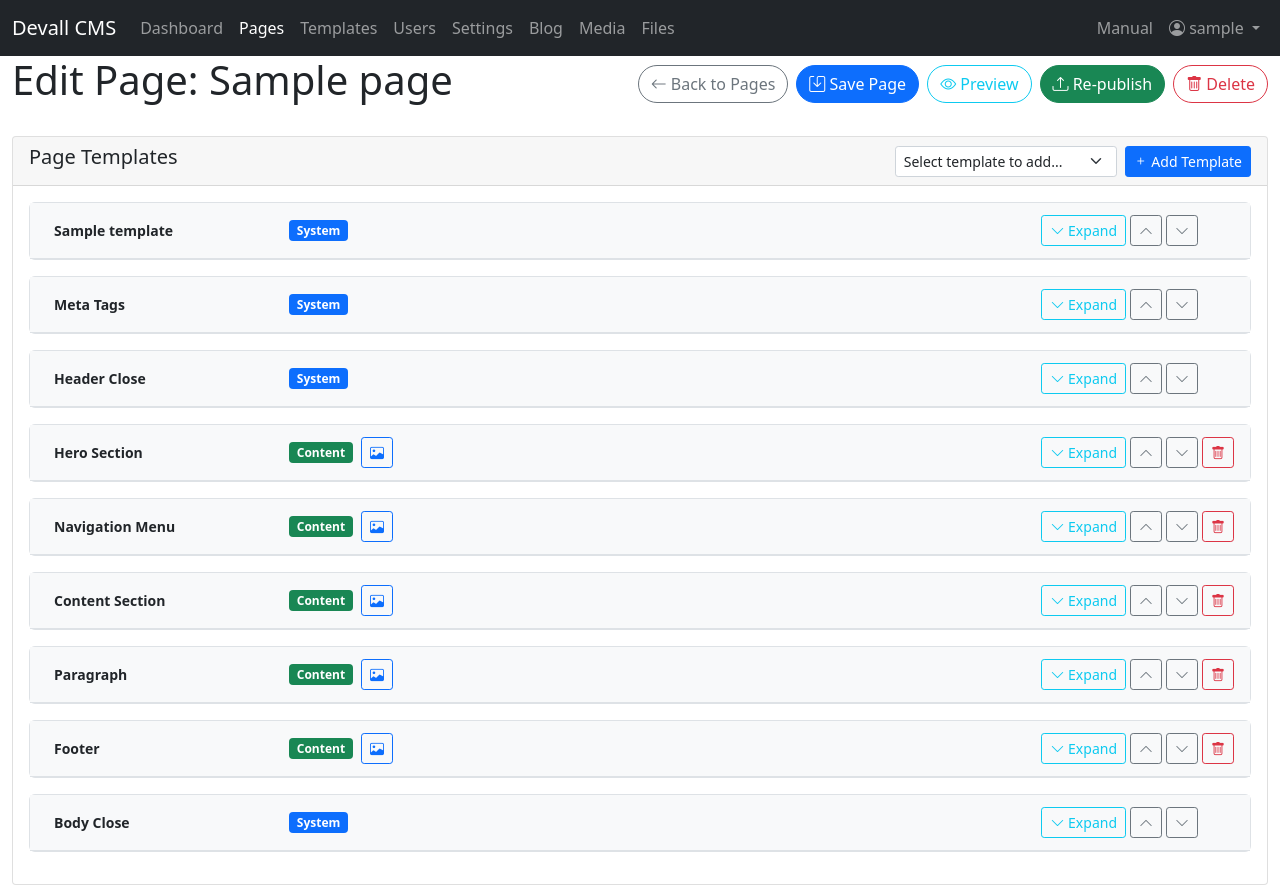
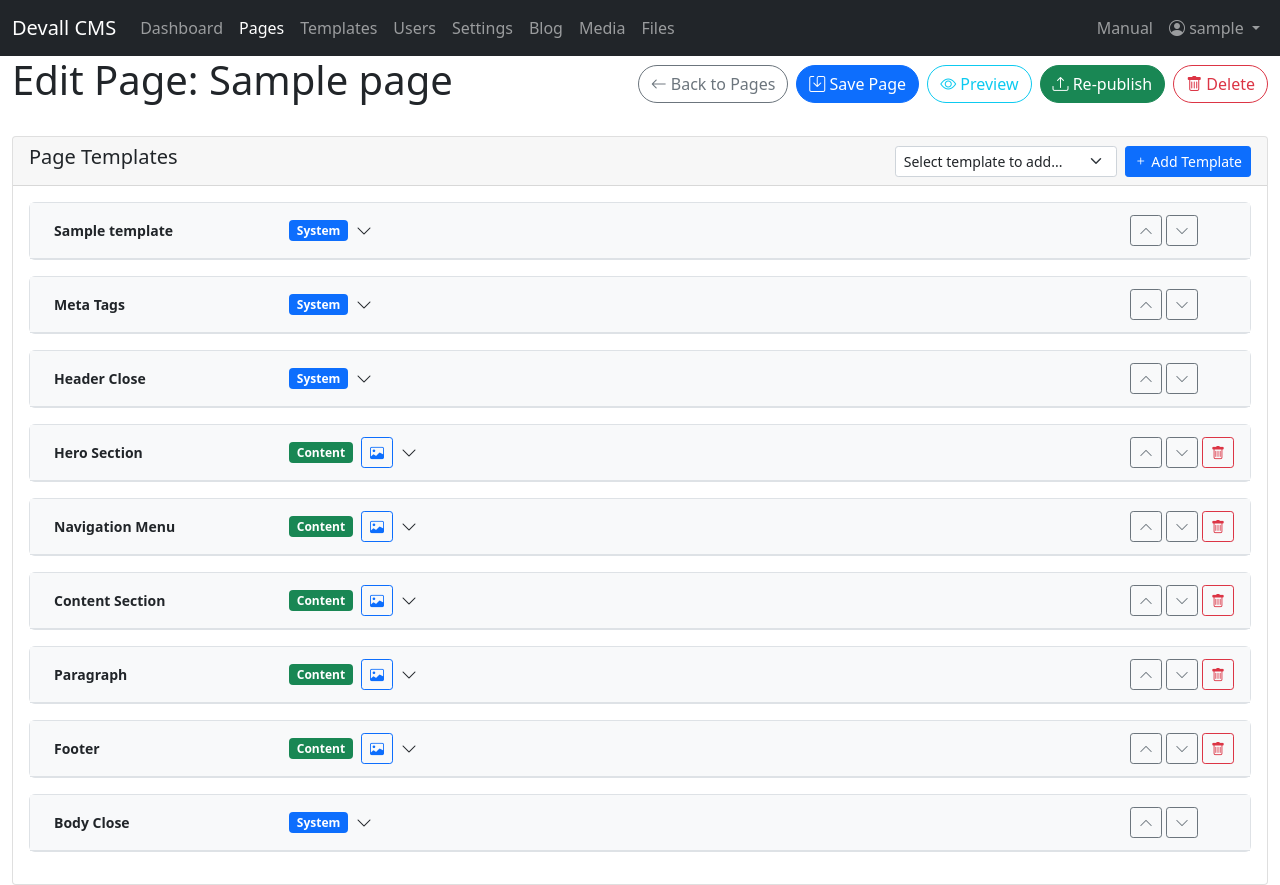
Before and after one commit to oskarst/freedomCms, a Flask app: page /admin/pages/1/edit in a window 1280 px wide. Run offline with Flask 3, Linux system fonts and the light colour scheme; the visitor is signed in with stand-in values (Sample User, id 1); data comes from the database, SQL or seed files in the repository; tables that the repository leaves empty hold one stand-in row (values such as "Sample post").

Commit message:
Changed expand functionality

```diff
--- a/cms/templates/pages/edit.html
+++ b/cms/templates/pages/edit.html
@@ -60,12 +60,12 @@
                         <div id="templateBlocks">
                             {% for pt in page_templates %}
                             <div class="template-block mb-3 system-block-{{ pt.category }}" id="block-{{ pt.id }}">
-                                <div class="template-block-header">
+                                <div class="template-block-header" onclick="toggleBlockContent({{ pt.id }})" style="cursor: pointer;">
                                     <div class="d-flex justify-content-between align-items-center w-100">
                                         <div class="d-flex align-items-center">
                                             <input type="text" class="form-control form-control-sm border-0 bg-transparent fw-bold"
                                                    name="title_{{ pt.id }}" value="{{ pt.custom_title or pt.title }}"
-                                                   placeholder="{{ pt.title }}" style="width: auto; min-width: 150px;">
+                                                   placeholder="{{ pt.title }}" style="width: auto; min-width: 150px;" onclick="event.stopPropagation();">
                                             {% set template_count = page_templates | selectattr('template_id', 'equalto', pt.template_id) | list | length %}
                                             {% if template_count > 1 %}
                                                 {% set instance_num = page_templates[:loop.index] | selectattr('template_id', 'equalto', pt.template_id) | list | length %}
@@ -73,24 +73,22 @@
                                             {% endif %}
                                             <span class="badge bg-{{ 'primary' if pt.category == 'system' else 'success' }} ms-2">{{ pt.category.title() }}</span>
                                             {% if pt.category != 'system' %}
-                                            <button type="button" class="btn btn-sm btn-outline-primary ms-2" title="Insert Media" onclick="openMediaPicker('template_{{ pt.id }}')">
+                                            <button type="button" class="btn btn-sm btn-outline-primary ms-2" title="Insert Media" onclick="event.stopPropagation(); openMediaPicker('template_{{ pt.id }}')">
                                                 <i class="bi bi-image"></i>
                                             </button>
                                             {% endif %}
+                                            <i class="bi bi-chevron-down ms-2" id="expand-icon-{{ pt.id }}" style="transition: transform 0.2s ease;"></i>
                                         </div>
                                         <div class="d-flex gap-1">
-                                            <button type="button" class="btn btn-sm btn-outline-info" onclick="toggleBlockContent({{ pt.id }})" title="Expand/Collapse">
-                                                <i class="bi bi-chevron-down" id="expand-icon-{{ pt.id }}"></i> <span id="expand-text-{{ pt.id }}">Expand</span>
-                                            </button>
                                             <div class="sort-buttons">
-                                                <button type="button" class="btn btn-sm btn-outline-secondary" onclick="moveBlock({{ pt.id }}, 'up')">
+                                                <button type="button" class="btn btn-sm btn-outline-secondary" onclick="event.stopPropagation(); moveBlock({{ pt.id }}, 'up')">
                                                     <i class="bi bi-chevron-up"></i>
                                                 </button>
-                                                <button type="button" class="btn btn-sm btn-outline-secondary" onclick="moveBlock({{ pt.id }}, 'down')">
+                                                <button type="button" class="btn btn-sm btn-outline-secondary" onclick="event.stopPropagation(); moveBlock({{ pt.id }}, 'down')">
                                                     <i class="bi bi-chevron-down"></i>
                                                 </button>
                                             </div>
-                                            <button type="button" class="btn btn-sm btn-outline-danger" onclick="removeBlock({{ pt.id }})" title="Remove template block" {% if pt.category == 'system' %}style="visibility: hidden;"{% endif %}>
+                                            <button type="button" class="btn btn-sm btn-outline-danger" onclick="event.stopPropagation(); removeBlock({{ pt.id }})" title="Remove template block" {% if pt.category == 'system' %}style="visibility: hidden;"{% endif %}>
                                                 <i class="bi bi-trash"></i>
                                             </button>
                                         </div>
@@ -343,18 +341,15 @@ function validateTemplateSelection(form) {
 function toggleBlockContent(blockId) {
     const contentDiv = document.getElementById('content-' + blockId);
     const icon = document.getElementById('expand-icon-' + blockId);
-    const text = document.getElementById('expand-text-' + blockId);
 
     if (contentDiv.classList.contains('show')) {
         // Collapse
         contentDiv.classList.remove('show');
-        icon.className = 'bi bi-chevron-down';
-        text.textContent = 'Expand';
+        icon.style.transform = 'rotate(0deg)';
     } else {
         // Expand
         contentDiv.classList.add('show');
-        icon.className = 'bi bi-chevron-up';
-        text.textContent = 'Collapse';
+        icon.style.transform = 'rotate(180deg)';
 
         // Refresh CodeMirror if it exists for this block
         setTimeout(() => {
```
